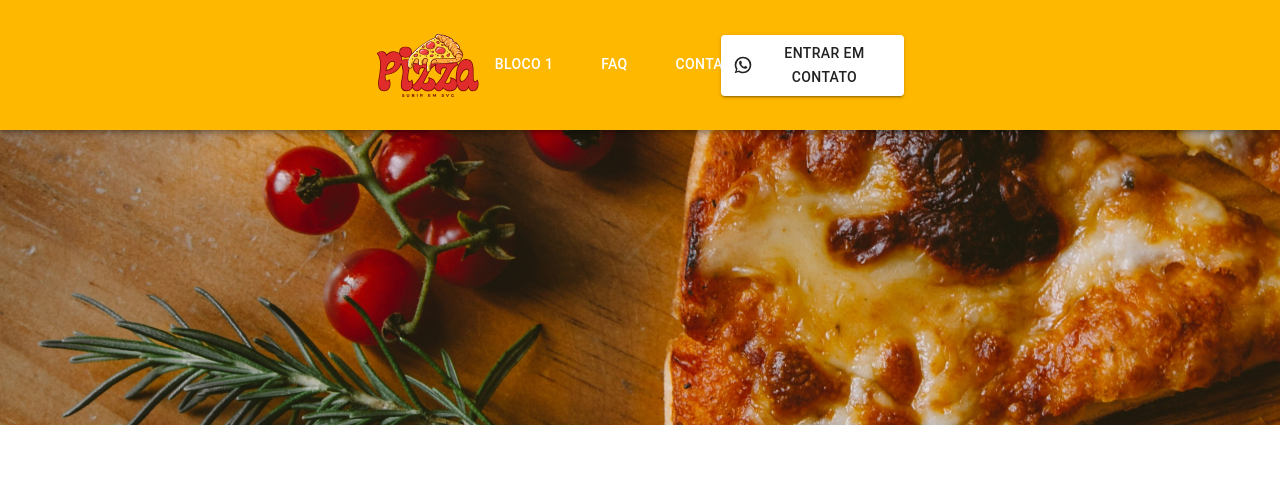
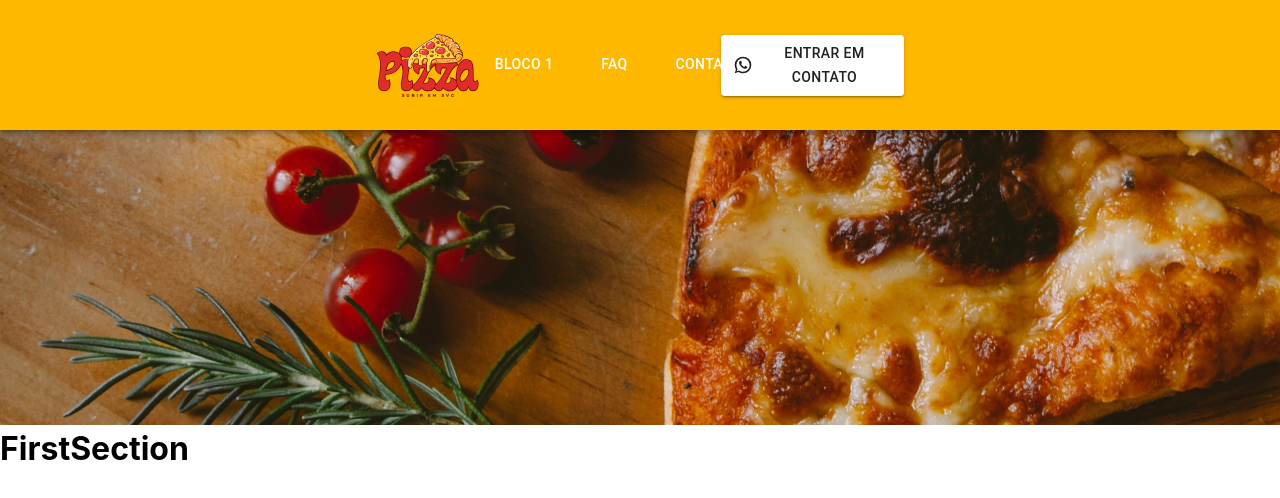
Before and after one commit to Andzuo/test-front-loumar, a React (Create React App) app: page / in a window 1280 px wide. Shown: the top 498 px of the page. Built offline with nearby package versions, Linux system fonts and the light colour scheme.

Commit message:
feat: add FirstSection

```diff
--- a/src/App.js
+++ b/src/App.js
@@ -1,12 +1,14 @@
 import React from "react";
 import NavBar from "./components/NavBar";
 import HeroSection from "./components/HeroSection";
+import FirstSection from "./components/FirstSection";
 
 const App = () => {
    return (
       <div>
          <NavBar />
          <HeroSection />
+         <FirstSection />
       </div>
    );
 };
--- /dev/null
+++ b/src/components/FirstSection.jsx
@@ -0,0 +1,11 @@
+import React from "react";
+
+const FirstSection = () => {
+   return (
+      <div>
+         <h1>FirstSection</h1>
+      </div>
+   );
+};
+
+export default FirstSection;
```
